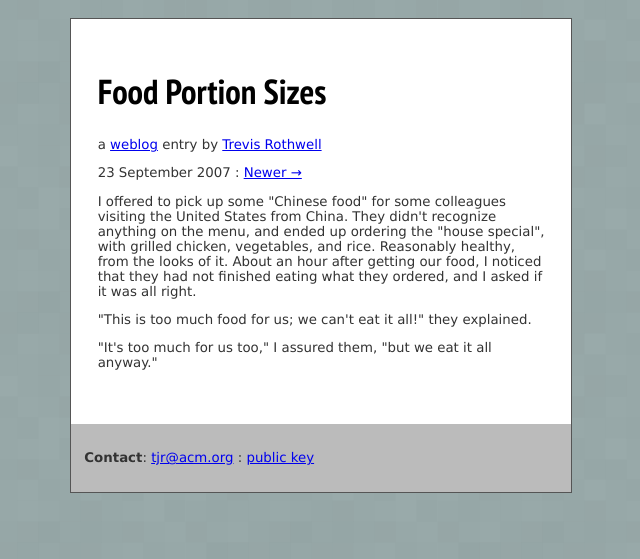
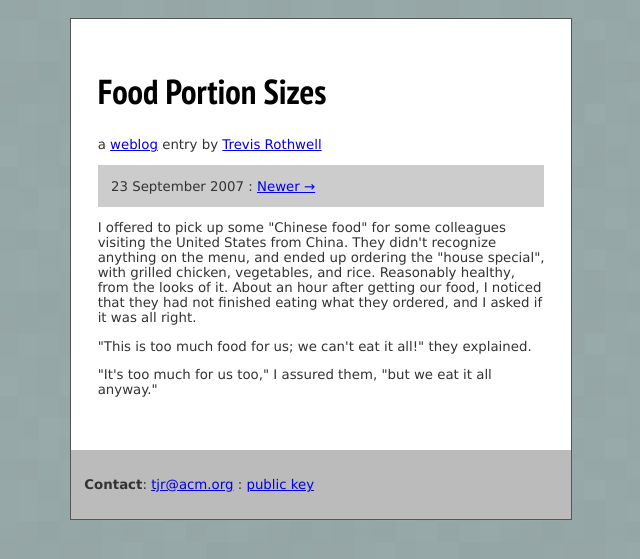
Before and after one commit to tjr/tjr.github.com, a Jekyll site: the page built from _posts/2007-09-23-food-portion-sizes.html, in a window 1280 px wide. Shown: the top 559 px of the page, without its empty margins (319-959 px from the left). Built offline with Jekyll 4.4.1, drawn with Linux system fonts in a browser that asks for light colours.

Commit message:
update css

```diff
--- a/css/modern.css
+++ b/css/modern.css
@@ -27,7 +27,7 @@ body {
   text-align: left;
 }
 
-/insertbox {
+.insertbox {
   background-color: #CCC;
   padding: 1em;
 }
```
